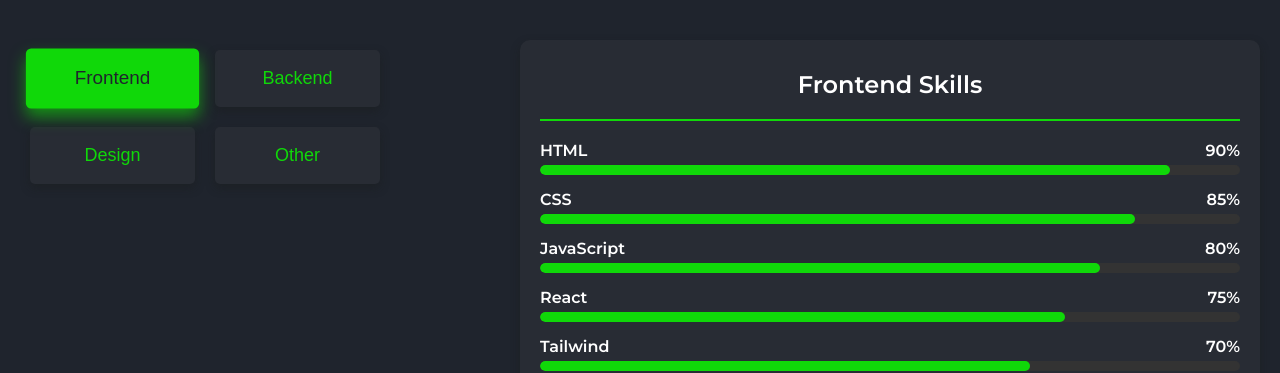
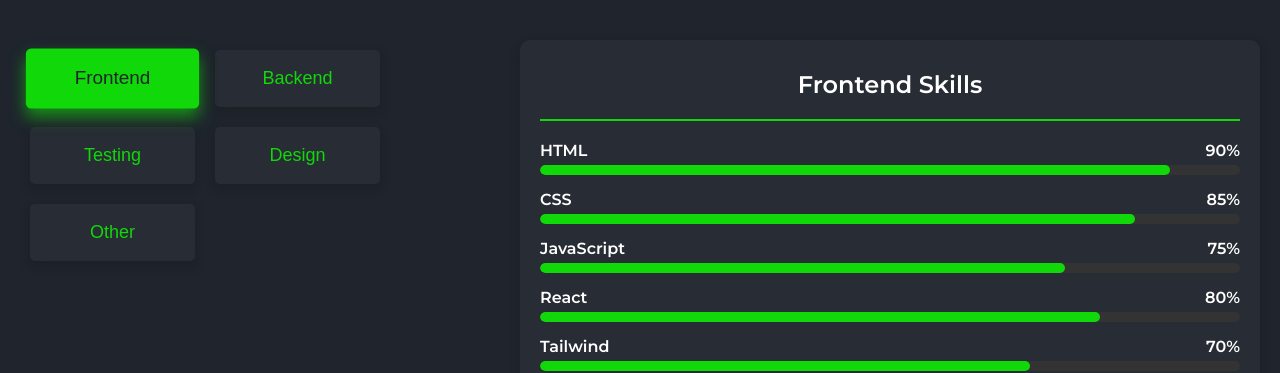
Before and after one commit to raghul1217/Portfolio-react-renderspark, a React (Vite) app: page / in a window 1280 px wide. Shown: the part 800-1173 px from the top of the page. Built offline with nearby package versions, Linux system fonts and the light colour scheme.

Commit message:
skills update

```diff
--- a/src/components/Skills.jsx
+++ b/src/components/Skills.jsx
@@ -6,8 +6,8 @@
         frontend: [
             { name: "HTML", level: 90 },
             { name: "CSS", level: 85 },
-            { name: "JavaScript", level: 80 },
-            { name: "React", level: 75 },
+            { name: "JavaScript", level: 75 },
+            { name: "React", level: 80 },
             { name: "Tailwind", level: 70 }
         ],
         backend: [
@@ -16,14 +16,21 @@
             { name: "Node.js", level: 65 },
             { name: "Express.js", level: 65 }
         ],
+        Testing: [
+            { name: "Postman", level: 80 },
+            { name: "ThunderClient", level: 75 },
+            { name: "Vercel", level: 65 },
+            { name: "Netlify", level: 65 }
+        ],
         design: [
-            { name: "Figma", level: 85 },
-            { name: "Photoshop", level: 70 },
-            { name: "Canva", level: 80 }
+            { name: "Figma", level: 90 },
+            { name: "Canva", level: 85 },
+            { name: "AdobXd", level: 65 },
+            { name: "Photoshop", level: 60 },
         ],
         other: [
-            { name: "Git", level: 75 },
-            { name: "Agile Methodology", level: 80 },
+            { name: "Git & Github", level: 85 },
+            { name: "Type Writing", level: 80 },
             { name: "Communication", level: 85 }
         ]
     };
```
